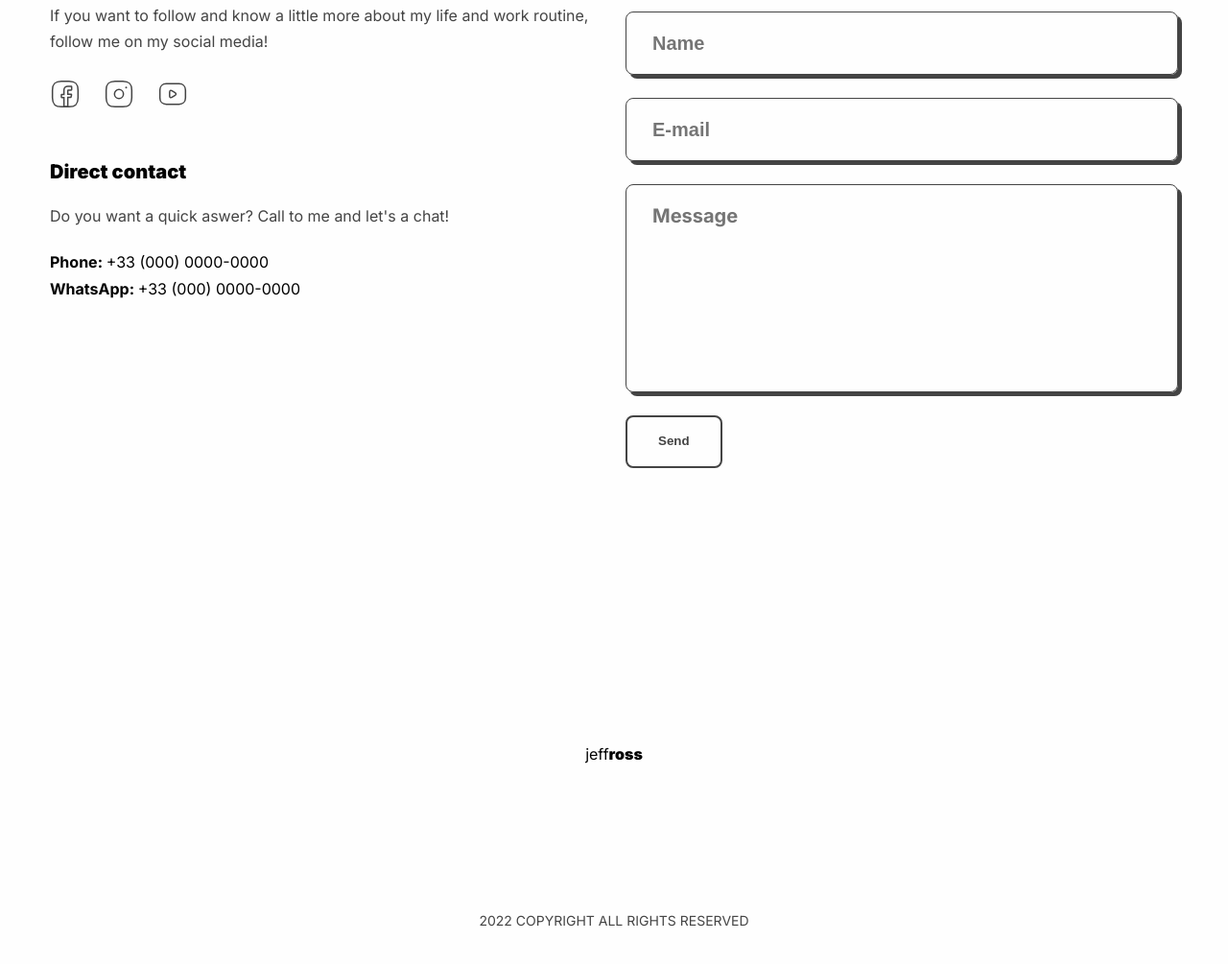
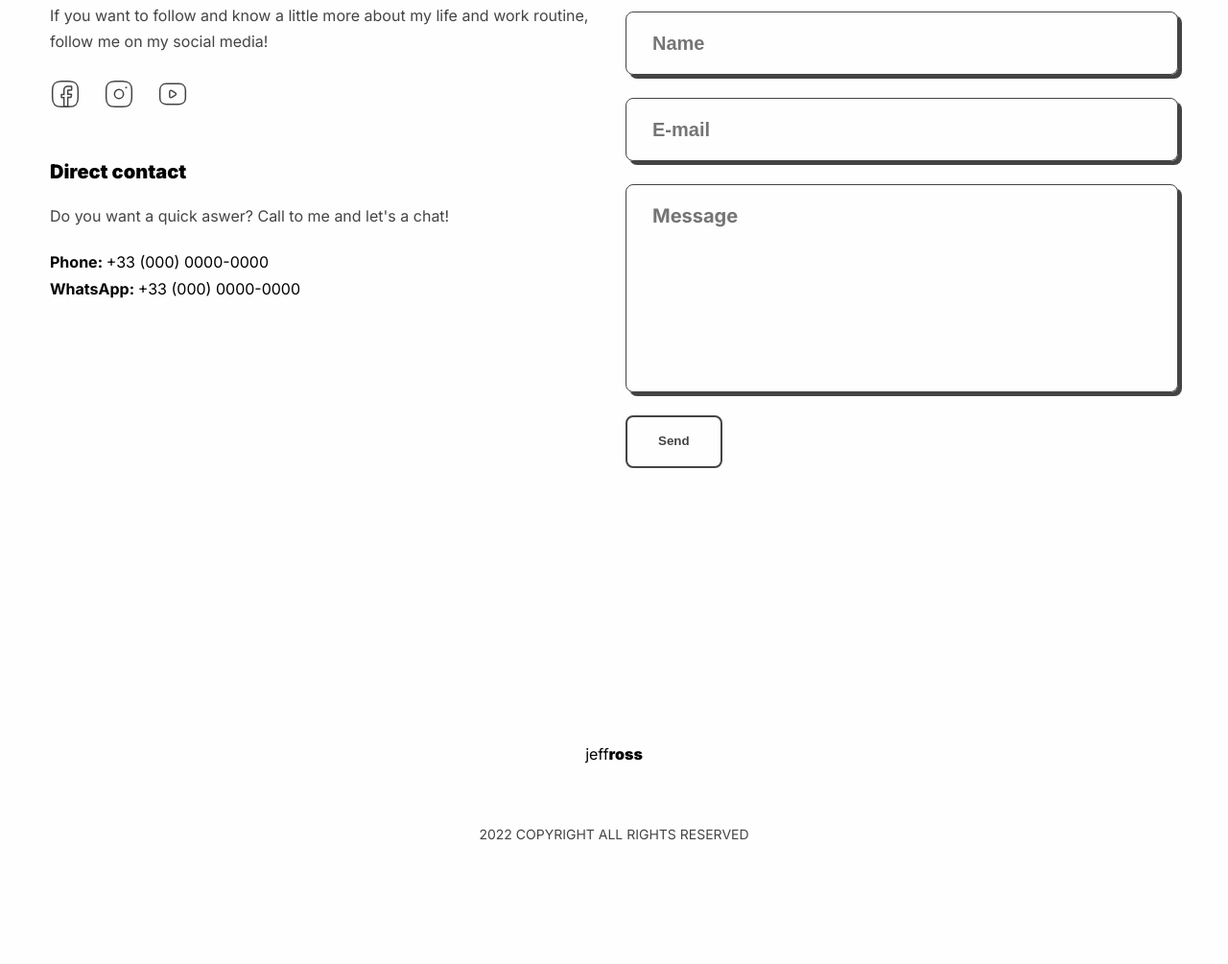
Before and after one commit to markuswedler/designer_portfolio, a plain HTML site: page index.html in a window 1280 px wide. Shown: the part 1985-2990 px from the top of the page at 96% size. After the commit the page ends 2913 px from the top, so only its background shows below. Drawn offline with Linux system fonts and the light colour scheme.

Commit message:
fixed footer gap

```diff
--- a/style/layout/_footer.scss
+++ b/style/layout/_footer.scss
@@ -2,7 +2,7 @@ footer{
   display: flex;
   flex-flow: column;
   align-items: center;
-  gap: min(calc(4vw * $multiplier));
+  gap: min(calc(4vw * $multiplier), 4rem);
   padding-block-start: min(calc(6vw * $multiplier), 6rem);
   padding-block-end: min(calc(3vw * $multiplier), 3rem);
 
```
Also changed, not shown: style/index.css, 1 other file.
